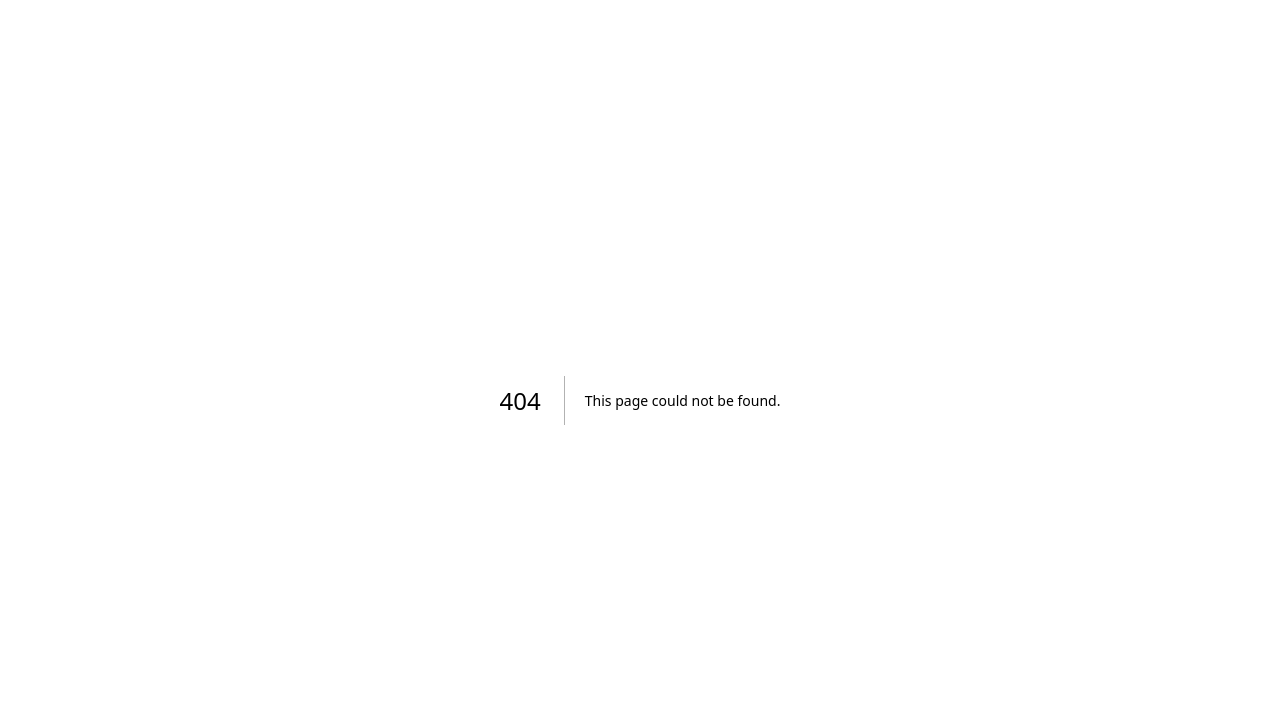
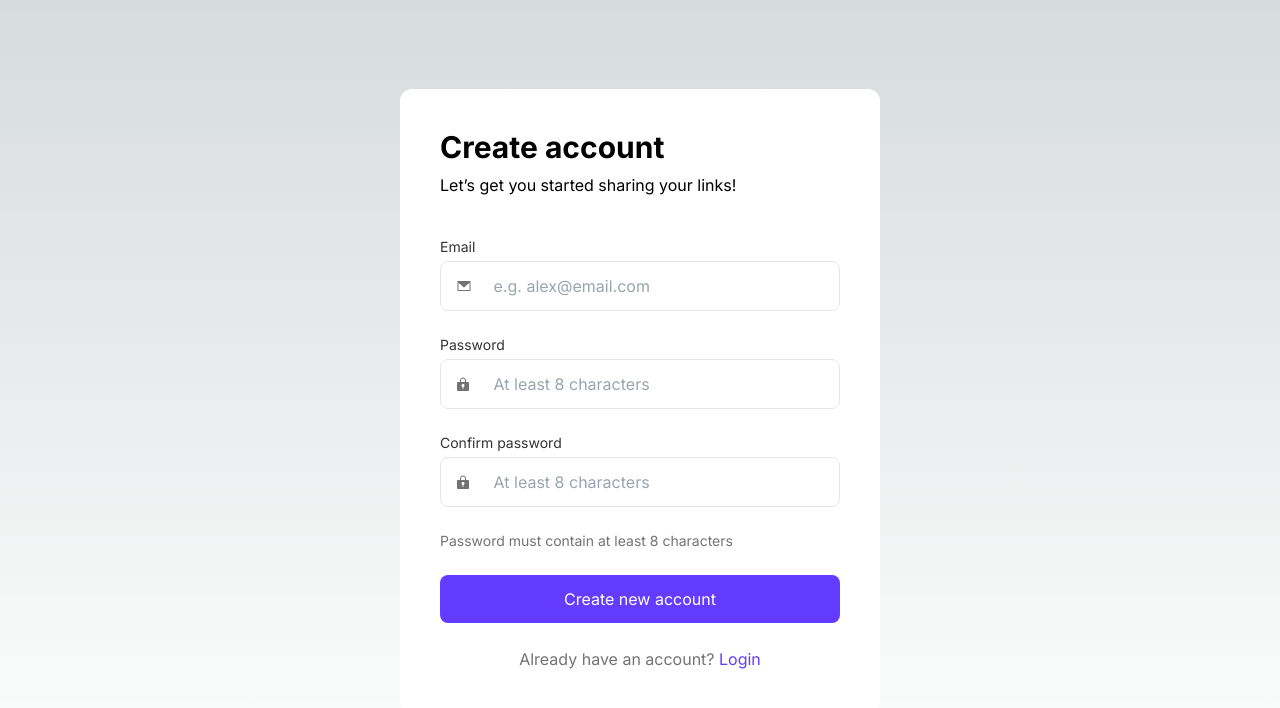
Before and after one commit to monyasau/shlinky, a Next.js app: page /signup in a window 1280 px wide. Before the commit this address had no page. Shown: the top 708 px of the page. Built offline with nearby package versions, Linux system fonts and the light colour scheme.

Commit message:
Added signup page

```diff
--- /dev/null
+++ b/src/app/signup/page.tsx
@@ -0,0 +1,101 @@
+"use client";
+import React from "react";
+import signUp from "../../firebase/auth/signup";
+import { useRouter } from "next/navigation";
+import Link from "next/link";
+
+const Page = () => {
+const [email, setEmail] = React.useState("");
+const [password, setPassword] = React.useState("");
+const [confirmPassword, setConfirmPassword] = React.useState("");
+const router = useRouter();
+
+const handleForm = async (event: React.FormEvent) => {
+event.preventDefault();
+const { result, error } = await signUp(email, password);
+if (error) {
+return console.log(error);
+}
+// else successful
+console.log(result);
+return router.push("/admin");
+};
+return (
+<div className="w-full">
+<div className="max-w-screen-xl mx-auto  flex items-center justify-between h-screen">
+<div className="max-w-[480px] mx-auto rounded-xl p-10 bg-white">
+<div aria-label="form wrapper" className=" flex gap-y-10 flex-wrap">
+<div className="flex flex-wrap gap-y-2 w-full">
+<h1 className="text-3xl font-bold">Create account</h1>
+<p className="text-base text-[#737373">
+Let’s get you started sharing your links!
+</p>
+</div>
+<form onSubmit={handleForm} className="flex w-full flex-col gap-y-6">
+<label htmlFor="email">
+<p className="text-sm text-[#333333] mb-1">Email</p>
+<div className="flex rounded-lg  px-4 border justify-between items-center">
+    <svg width="14" height="10" viewBox="0 0 14 10" fill="none" xmlns="http://www.w3.org/2000/svg">
+        <path d="M13 0H1C0.867392 0 0.740215 0.0526785 0.646447 0.146447C0.552678 0.240215 0.5 0.367392 0.5 0.5V9C0.5 9.26522 0.605357 9.51957 0.792893 9.70711C0.98043 9.89464 1.23478 10 1.5 10H12.5C12.7652 10 13.0196 9.89464 13.2071 9.70711C13.3946 9.51957 13.5 9.26522 13.5 9V0.5C13.5 0.367392 13.4473 0.240215 13.3536 0.146447C13.2598 0.0526785 13.1326 0 13 0ZM12.5 9H1.5V1.63688L6.66187 6.36875C6.75412 6.45343 6.87478 6.50041 7 6.50041C7.12522 6.50041 7.24588 6.45343 7.33813 6.36875L12.5 1.63688V9Z" fill="#737373" />
+    </svg>
+
+    <input
+        onChange={(e) => setEmail(e.target.value)}
+        required
+        type="email"
+        name="email"
+        id="email"
+        placeholder="e.g. alex@email.com"
+        className="w-[90%] py-3 outline-none"
+    />
+</div>
+</label>
+<label htmlFor="password">
+<p className="text-sm text-[#333333] mb-1">Password</p>
+<div className="flex rounded-lg px-4 border justify-between items-center">
+<svg width="12" height="14" viewBox="0 0 12 14" fill="none" xmlns="http://www.w3.org/2000/svg">
+<path d="M11 5H9V3.5C9 2.70435 8.68393 1.94129 8.12132 1.37868C7.55871 0.81607 6.79565 0.5 6 0.5C5.20435 0.5 4.44129 0.81607 3.87868 1.37868C3.31607 1.94129 3 2.70435 3 3.5V5H1C0.734784 5 0.48043 5.10536 0.292893 5.29289C0.105357 5.48043 0 5.73478 0 6V13C0 13.2652 0.105357 13.5196 0.292893 13.7071C0.48043 13.8946 0.734784 14 1 14H11C11.2652 14 11.5196 13.8946 11.7071 13.7071C11.8946 13.5196 12 13.2652 12 13V6C12 5.73478 11.8946 5.48043 11.7071 5.29289C11.5196 5.10536 11.2652 5 11 5ZM6.5 9.91438V11.5C6.5 11.6326 6.44732 11.7598 6.35355 11.8536C6.25979 11.9473 6.13261 12 6 12C5.86739 12 5.74021 11.9473 5.64645 11.8536C5.55268 11.7598 5.5 11.6326 5.5 11.5V9.91438C5.16639 9.79643 4.88522 9.56434 4.70618 9.25914C4.52715 8.95393 4.46177 8.59526 4.5216 8.24651C4.58144 7.89776 4.76264 7.58139 5.03317 7.35332C5.3037 7.12525 5.64616 7.00016 6 7.00016C6.35384 7.00016 6.6963 7.12525 6.96683 7.35332C7.23736 7.58139 7.41856 7.89776 7.4784 8.24651C7.53823 8.59526 7.47285 8.95393 7.29382 9.25914C7.11478 9.56434 6.83361 9.79643 6.5 9.91438ZM8 5H4V3.5C4 2.96957 4.21071 2.46086 4.58579 2.08579C4.96086 1.71071 5.46957 1.5 6 1.5C6.53043 1.5 7.03914 1.71071 7.41421 2.08579C7.78929 2.46086 8 2.96957 8 3.5V5Z" fill="#737373"/>
+</svg>
+
+    <input
+        onChange={(e) => setPassword(e.target.value)}
+        required
+        type="password"
+        name="password"
+        id="password"
+        placeholder="At least 8 characters"
+        className="w-[90%] py-3 outline-none"
+    />
+</div>
+</label>
+<label htmlFor="confirmPassword">
+<p className="text-sm text-[#333333] mb-1">Confirm password</p>
+<div className="flex rounded-lg  px-4 border justify-between items-center">
+<svg width="12" height="14" viewBox="0 0 12 14" fill="none" xmlns="http://www.w3.org/2000/svg">
+<path d="M11 5H9V3.5C9 2.70435 8.68393 1.94129 8.12132 1.37868C7.55871 0.81607 6.79565 0.5 6 0.5C5.20435 0.5 4.44129 0.81607 3.87868 1.37868C3.31607 1.94129 3 2.70435 3 3.5V5H1C0.734784 5 0.48043 5.10536 0.292893 5.29289C0.105357 5.48043 0 5.73478 0 6V13C0 13.2652 0.105357 13.5196 0.292893 13.7071C0.48043 13.8946 0.734784 14 1 14H11C11.2652 14 11.5196 13.8946 11.7071 13.7071C11.8946 13.5196 12 13.2652 12 13V6C12 5.73478 11.8946 5.48043 11.7071 5.29289C11.5196 5.10536 11.2652 5 11 5ZM6.5 9.91438V11.5C6.5 11.6326 6.44732 11.7598 6.35355 11.8536C6.25979 11.9473 6.13261 12 6 12C5.86739 12 5.74021 11.9473 5.64645 11.8536C5.55268 11.7598 5.5 11.6326 5.5 11.5V9.91438C5.16639 9.79643 4.88522 9.56434 4.70618 9.25914C4.52715 8.95393 4.46177 8.59526 4.5216 8.24651C4.58144 7.89776 4.76264 7.58139 5.03317 7.35332C5.3037 7.12525 5.64616 7.00016 6 7.00016C6.35384 7.00016 6.6963 7.12525 6.96683 7.35332C7.23736 7.58139 7.41856 7.89776 7.4784 8.24651C7.53823 8.59526 7.47285 8.95393 7.29382 9.25914C7.11478 9.56434 6.83361 9.79643 6.5 9.91438ZM8 5H4V3.5C4 2.96957 4.21071 2.46086 4.58579 2.08579C4.96086 1.71071 5.46957 1.5 6 1.5C6.53043 1.5 7.03914 1.71071 7.41421 2.08579C7.78929 2.46086 8 2.96957 8 3.5V5Z" fill="#737373"/>
+</svg>
+
+
+    <input
+        onChange={(e) => setConfirmPassword(e.target.value)}
+        required
+        type="password"
+        name="confirmPassword"
+        id="confirmPassword"
+        placeholder="At least 8 characters"
+        className="w-[90%] py-3 outline-none"
+    />
+</div>
+</label>
+<p className="text-sm text-[#737373]">Password must contain at least 8 characters</p>
+<button className="rounded-lg p-3 text-white bg-[#633CFF]">Create new account</button>
+<p className="mx-auto text-[#737373]">Already have an account? <Link className="text-[#633CFF]" href="/signin"> Login</Link></p>
+</form>
+</div>
+</div>
+</div>
+</div>
+);
+};
+
+export default Page;
```
